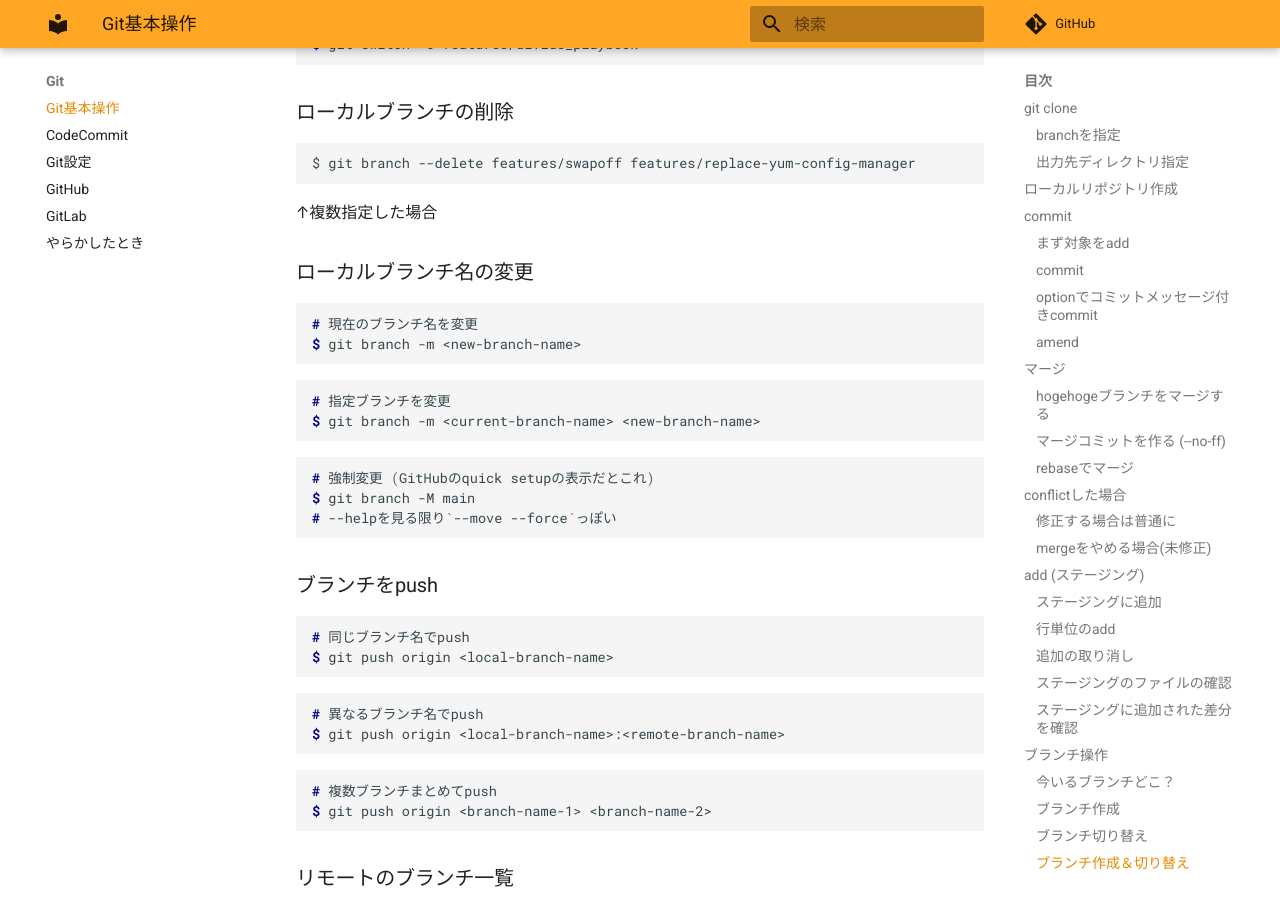
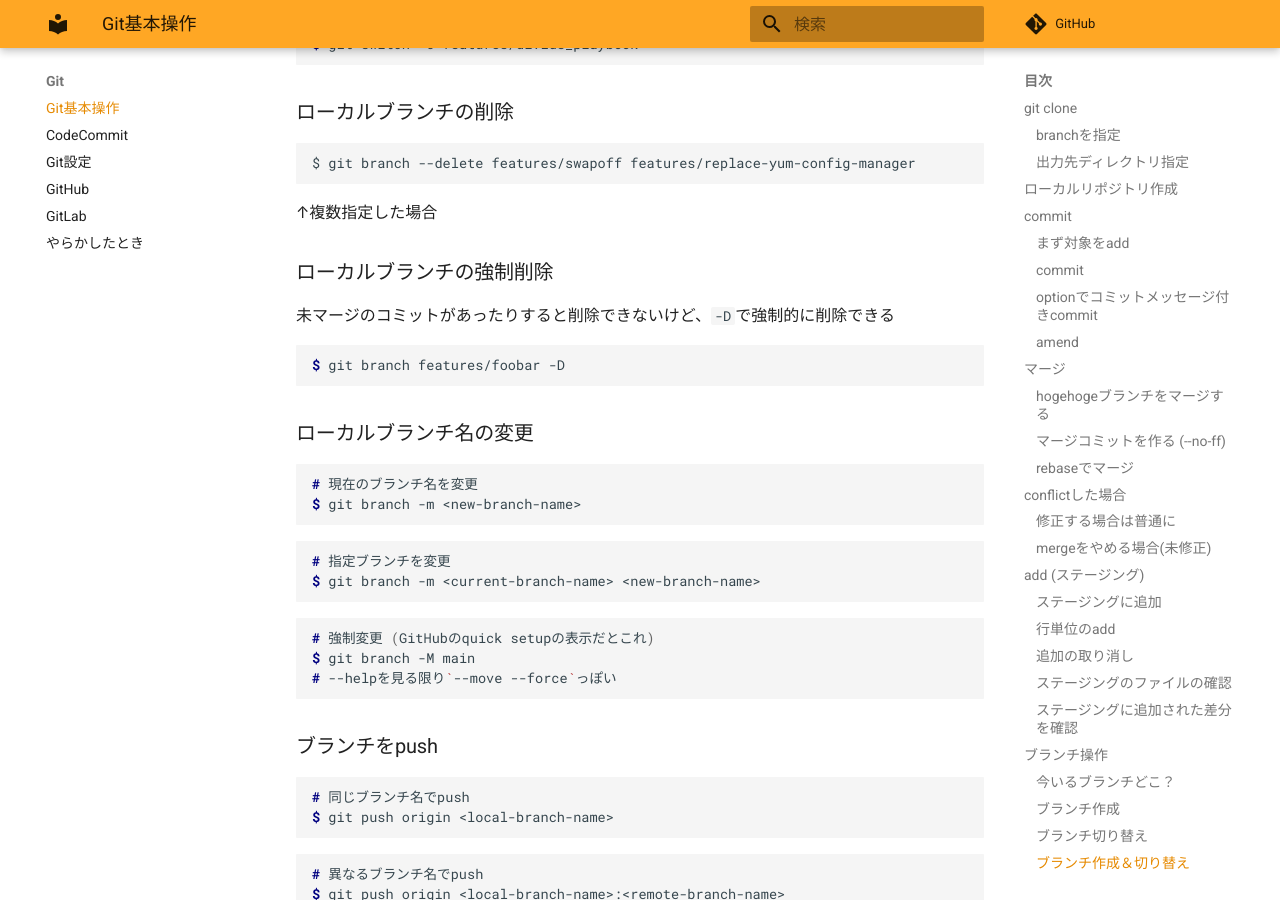
Before and after one commit to zaki-lknr/docs, an MkDocs documentation site: the page built from docs/Git/index.md, in a window 1280 px wide and 900 px high, scrolled down 5198 px. Built offline with MkDocs 1.6.1 and Material for MkDocs 9.7.7, drawn with Linux system fonts in a browser that asks for light colours; comment, search, counter and statistics services are not loaded.

Commit message:
add: git: 未マージコミットのあるブランチの強制削除

````diff
--- a/docs/Git/index.md
+++ b/docs/Git/index.md
@@ -253,6 +253,14 @@ $ git branch --delete features/swapoff features/replace-yum-config-manager
 ```
 
 ↑複数指定した場合
+
+### ローカルブランチの強制削除
+
+未マージのコミットがあったりすると削除できないけど、`-D`で強制的に削除できる
+
+```console
+$ git branch features/foobar -D
+```
 
 ### ローカルブランチ名の変更
 
````
